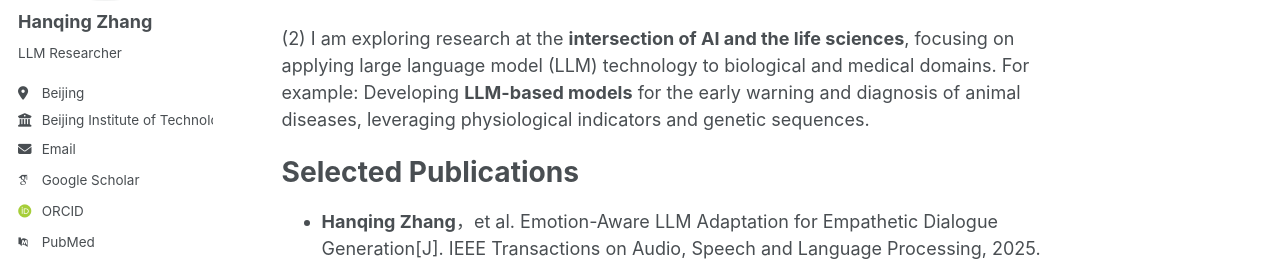
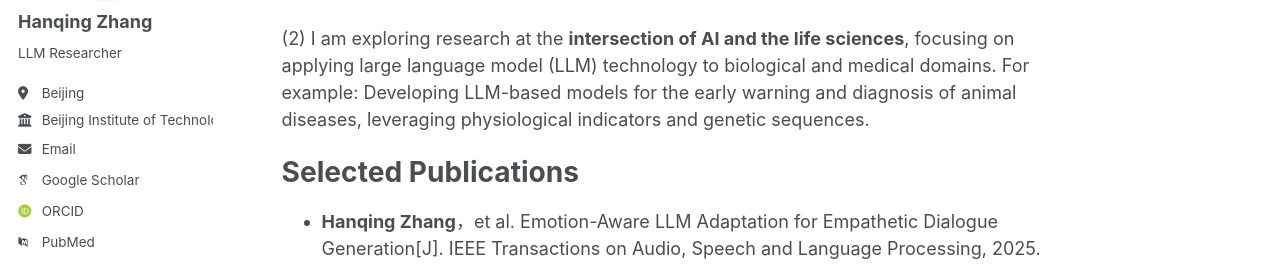
Before and after one commit to littlehacker26/hanqing.github.io, a Jekyll site: the page built from _pages/about.md, in a window 1280 px wide and 900 px high, scrolled down 879 px. Shown: the part 232-496 px from the top of the window. Built offline with Jekyll 4.4.1, drawn with Linux system fonts in a browser that asks for light colours; some web fonts are replaced; a script that is not in the unit is left out.

```diff
--- a/_pages/about.md
+++ b/_pages/about.md
@@ -28,7 +28,7 @@ Research
 -  **Domain-Specific LLM Agent supplement to general LLM.** 1) Data synthesis techniques using general-purpose LLMs to train domain-specific Small Language Models (SLMs).  2) Mechanisms of interaction between domain-specific SLMs and general LLMs, aiming to adapt the capabilities of general models to specialized domains at minimal cost.  3)Designing LLM agents tailored for domain-specific AI applications. For example, establishing ranch operation agent to address challenges in livestock farming, providing efficient management insights and optimization suggestions for farms.
 
 
-(2) I am exploring research at the **intersection of AI and the life sciences**, focusing on applying large language model (LLM) technology to biological and medical domains.  For example: Developing **LLM-based models** for the early warning and diagnosis of animal diseases, leveraging physiological indicators and genetic sequences.
+(2) I am exploring research at the **intersection of AI and the life sciences**, focusing on applying large language model (LLM) technology to biological and medical domains.  For example: Developing LLM-based models for the early warning and diagnosis of animal diseases, leveraging physiological indicators and genetic sequences.
 
 
 Selected Publications
```
